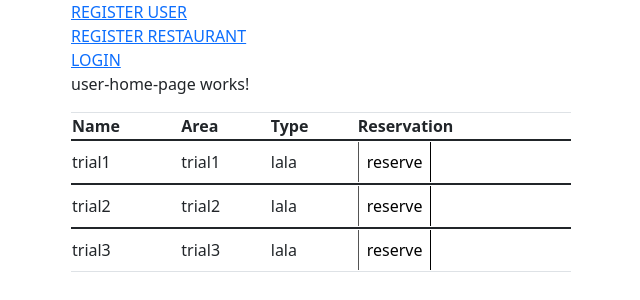
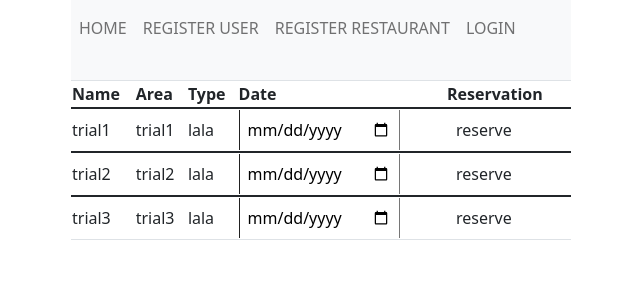
Before and after one commit to Madhulpandey/Restaurant-Reservation-System, an Angular app: page /userHP in a window 1280 px wide. Shown: the top 300 px of the page, without its empty margins (319-959 px from the left). Built offline with nearby package versions, Linux system fonts and the light colour scheme.

Commit message:
CHANGING USERHP

```diff
--- a/src/app/app.component.html
+++ b/src/app/app.component.html
@@ -4,11 +4,29 @@
       max-width: 500px;
       margin: auto;
     }
-    </style>
+</style>
 <div class="content">
-<a routerLink="/regUser">REGISTER USER</a><br>
-<a routerLink="/regRes">REGISTER RESTAURANT</a><br>
-<a routerLink="/login">LOGIN</a><br>
+<nav class="navbar navbar-expand-sm bg-light navbar-light">
+    <ul class="navbar-nav">
 
+        <li class="nav-item">
+            <!-- <a class="nav-link" href="#">Link</a> -->
+            <a class="nav-link" routerLink="">HOME</a><br>
+        </li>
+      <li class="nav-item active">
+        <!-- <a class="nav-link" href="#">Active</a> -->
+        <a class="nav-link" routerLink="/regUser">REGISTER USER</a><br>
+      </li>
+      <li class="nav-item">
+        <!-- <a class="nav-link" href="#">Link</a> -->
+        <a class="nav-link" routerLink="/regRes">REGISTER RESTAURANT</a><br>
+      </li>
+      <li class="nav-item">
+        <!-- <a class="nav-link" href="#">Link</a> -->
+        <a class="nav-link" routerLink="/login">LOGIN</a><br>
+      </li>
+
+    </ul>
+  </nav>
     <router-outlet> </router-outlet>
 </div>
--- a/src/app/model/reservation.ts
+++ b/src/app/model/reservation.ts
@@ -4,8 +4,10 @@ import { User } from "./user";
 export class Reservation {
     user:User
     restaurant:Restaurant
+    date:Date
     constructor(){
         this.user=new User
         this.restaurant=new Restaurant
+        this.date=new Date
     }
 }
--- a/src/app/reg-res/reg-res.component.html
+++ b/src/app/reg-res/reg-res.component.html
@@ -1,41 +1,31 @@
-<p>reg-res works!</p>
 <form class="was-validated">
 
-<!-- Name:<input type="text" [(ngModel)]="rest.resName"><br><br> -->
 <div class="form-group">
     <label for="First Name">Name:</label>
     <input name="resname" type="text" class="form-control" [(ngModel)]="rest.resName" placeholder="Enter Restaurant Name" id="resname">
 </div>
 
-
-<!-- Email:<input type="text" [(ngModel)]="rest.resEmail"><br><br> -->
 <div class="form-group">
     <label for="Email">Enter Email:</label>
     <input name="resmail" type="email" class="form-control" [(ngModel)]="rest.resEmail" placeholder="Enter Owner's Email" id="email">
 </div>
 
 
-<!-- Password:<input type="text" [(ngModel)]="rest.resPwd"><br><br> -->
 <div class="form-group">
     <label for="pwd">Enter Password:</label>
     <input name="pwd" type="password" class="form-control" [(ngModel)]="rest.resPwd" placeholder="Enter Password" id="pwd">
 </div>
 
-
-<!-- Area:<input type="text" [(ngModel)]="rest.resArea"><br><br> -->
 <div class="form-group">
     <label for="area">Area:</label>
     <input name="area" type="text" class="form-control" [(ngModel)]="rest.resArea" placeholder="Enter Area" id="resarea">
 </div>
 
-
-<!-- Type:<input type="text" [(ngModel)]="rest.resType"><br><br> -->
 <div class="form-group">
     <label for="cusine">Cuisine:</label>
     <input name="cusi" type="text" class="form-control" [(ngModel)]="rest.resType" placeholder="Enter Cuisine" id="cusi">
 </div>
 
-
 <br>
 <input type="button" value="Register" (click)="registerRest()" class="btn btn-primary">
 </form>
--- a/src/app/reg-user/reg-user.component.html
+++ b/src/app/reg-user/reg-user.component.html
@@ -1,4 +1,4 @@
-<p>reg-user works!</p>
+
 <form class="was-validated">
 <div class="form-group">
     <label for="First Name">First Name:</label>
--- a/src/app/reserv-db.service.ts
+++ b/src/app/reserv-db.service.ts
@@ -10,8 +10,9 @@ export class ReservDBService {
 
   reservations:Reservation[]=[]
   constructor() { }
-  makeReservaion(u:User,res:Restaurant){
+  // makeReservaion(u:User,res:Restaurant ,d:Date){
+    makeReservaion(r:Reservation){
     console.log("Reservation Made")
-    this.reservations.push({user:u , restaurant:res})
+    this.reservations.push(r)
   }
 }
--- a/src/app/user-aut.service.ts
+++ b/src/app/user-aut.service.ts
@@ -5,7 +5,7 @@ import { User } from './model/user';
   providedIn: 'root'
 })
 export class UserAutService {
-  users:User[]=[]
+  users:User[]=[{firstName:"test",lastName:"test",address:"test",email:"te@st",password:"test"}]
   signedInUser:User={firstName:"",lastName:"",address:"",email:"lol",password:""};
   constructor() {  }
   register(u:User){
--- a/src/app/user-home-page/user-home-page.component.html
+++ b/src/app/user-home-page/user-home-page.component.html
@@ -1,9 +1,10 @@
-<p>user-home-page works!</p>
+
 <table class="table table-bordered">
     <tr>
     <th>Name</th>
     <th>Area</th>
     <th>Type</th>
+    <th>Date</th>
     <th>Reservation</th>
     </tr>
 
@@ -11,6 +12,8 @@
         <td>{{r.resName}}</td>
         <td>{{r.resArea}}</td>
         <td>{{r.resType}}</td>
-        <td><input type="button" value=reserve (click)="reserve(r)"></td>
+        <td><input type="date" [(ngModel)]="res.date" ></td>
+        <td><input type="button" value=reserve (click)="reserve(r)" class="btn btn-basic"></td>
+
     </tr>
 </table>
--- a/src/app/user-home-page/user-home-page.component.ts
+++ b/src/app/user-home-page/user-home-page.component.ts
@@ -1,4 +1,5 @@
 import { Component, OnInit } from '@angular/core';
+import { Reservation } from '../model/reservation';
 import { Restaurant } from '../model/restaurant';
 import { ResAuthService } from '../res-auth.service';
 import { ReservDBService } from '../reserv-db.service';
@@ -12,6 +13,8 @@ import { UserAutService } from '../user-aut.service';
 export class UserHomePageComponent implements OnInit {
 
   restaurants:Restaurant[]=[];
+  //date:Date=new Date
+  res:Reservation=new Reservation
   constructor(private userAuth:UserAutService,private resAuth:ResAuthService,private reserveDB:ReservDBService) {
     this.restaurants=this.resAuth.restaurants
   }
@@ -19,7 +22,9 @@ export class UserHomePageComponent implements OnInit {
   ngOnInit(): void {
   }
   reserve(r:Restaurant){
-    this.reserveDB.makeReservaion(this.userAuth.signedInUser,r)
+    this.res.restaurant=r
+    this.res.user=this.userAuth.signedInUser
+    this.reserveDB.makeReservaion(this.res)
     console.log(this.reserveDB.reservations);
 
   }
```
Also changed, not shown: src/assets/image/logo2.jpg (added).
